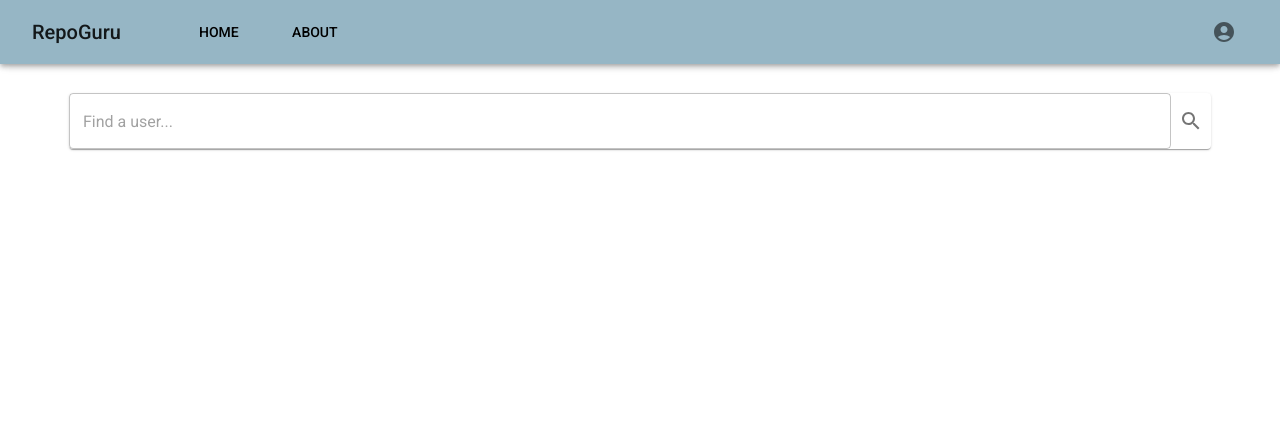
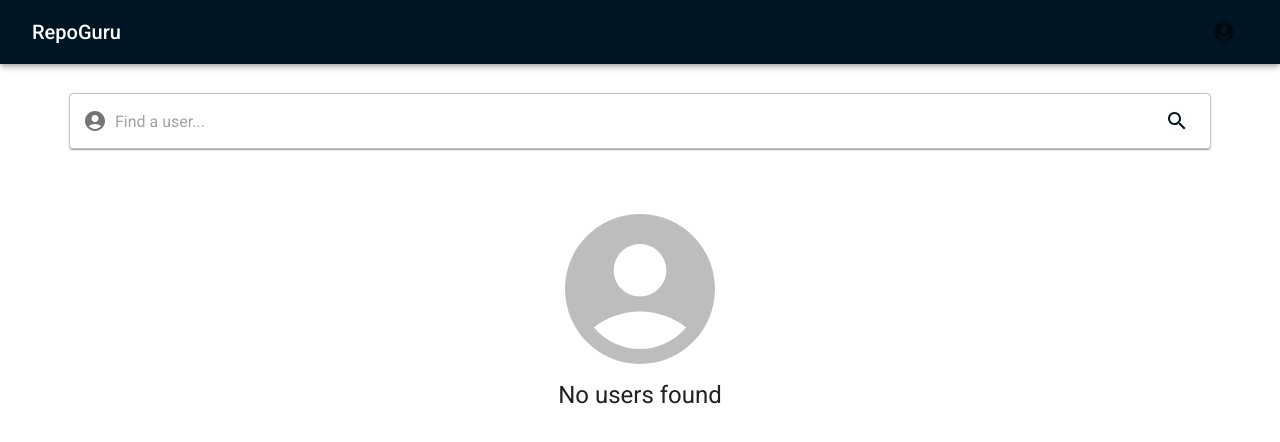
Before and after one commit to joleitner/repoguru, a Next.js app in the folder next-app/: page / in a window 1280 px wide. Shown: the top 442 px of the page. Built offline with nearby package versions, Linux system fonts and the light colour scheme.

Commit message:
design changes

```diff
--- a/next-app/app/components/GitUserCard.tsx
+++ b/next-app/app/components/GitUserCard.tsx
@@ -6,12 +6,14 @@ import Box from "@mui/material/Box";
 import Card from "@mui/material/Card";
 import { GitUser } from "../types";
 import Button from "@mui/material/Button";
-import { CardActions, CardContent } from "@mui/material";
+import Paper from "@mui/material/Paper";
+import CardActionArea from "@mui/material/CardActionArea";
+import CardContent from "@mui/material/CardContent";
 
 export default function GitUserCard({ user }: { user: GitUser }) {
   return (
-    <Link href={`/users/${user.login}`}>
-      <Card>
+    <Card sx={{ width: 300 }}>
+      <CardActionArea href={`/users/${user.login}`}>
         <CardContent
           sx={{
             display: "flex",
@@ -19,15 +21,30 @@ export default function GitUserCard({ user }: { user: GitUser }) {
             alignItems: "center",
           }}
         >
-          <Avatar sx={{ width: 128, height: 128 }} src={user.avatar_url} />
+          <Avatar
+            sx={{ width: 150, height: 150, mt: 3, mb: 2 }}
+            src={user.avatar_url}
+          />
+
           <Typography variant="h5">{user.login}</Typography>
+          <Typography variant="button" color="primary" sx={{ mt: 3, mb: 1 }}>
+            Browse Repositories
+          </Typography>
         </CardContent>
-        <CardActions sx={{ justifyContent: "center" }}>
-          <Button variant="contained" href={user.html_url}>
-            More
-          </Button>
-        </CardActions>
-      </Card>
-    </Link>
+      </CardActionArea>
+      {/* <CardActions
+        sx={{
+          justifyContent: "center",
+          my: 1,
+          // position: "absolute",
+          // bottom: 20,
+          // width: "100%",
+        }}
+      >
+        <Button variant="outlined" size="small" href={user.html_url}>
+          Browse Repos
+        </Button>
+      </CardActions> */}
+    </Card>
   );
 }
--- a/next-app/app/components/GitUserGrid.tsx
+++ b/next-app/app/components/GitUserGrid.tsx
@@ -3,14 +3,43 @@ import Item from "@mui/material/Grid";
 import Container from "@mui/material/Container";
 import GitUserCard from "./GitUserCard";
 import { GitUser } from "../types";
+import AccountCircleIcon from "@mui/icons-material/AccountCircle";
+import { Typography } from "@mui/material";
 
 interface GithubUserGridProps {
   users: GitUser[];
 }
 const GitUserGrid: React.FC<GithubUserGridProps> = ({ users }) => {
+  if (!users) {
+    return <></>;
+  }
+  if (users.length === 0) {
+    return (
+      <Container
+        sx={{
+          mt: "50px",
+          display: "flex",
+          flexDirection: "column",
+          alignItems: "center",
+          justifyContent: "center",
+        }}
+      >
+        <AccountCircleIcon
+          sx={{
+            fontSize: 180,
+            "@media (max-width: 600px)": {
+              fontSize: "120px", // Adjust the size for smaller screens
+            },
+          }}
+          color="disabled"
+        />
+        <Typography variant="h5">No users found</Typography>
+      </Container>
+    );
+  }
   return (
     <Container sx={{ mt: "30px" }}>
-      <Grid container spacing={2}>
+      <Grid container rowSpacing={2}>
         {users.map((user) => (
           // one item for mobile, 2 for tablet, 3 for desktop
           <Item xs={12} sm={6} md={4} key={user.id}>
--- a/next-app/app/components/Navbar.tsx
+++ b/next-app/app/components/Navbar.tsx
@@ -71,11 +71,7 @@ export default function NavBar() {
           </Typography>
           <Box sx={{ display: { xs: "none", sm: "block" } }}>
             {navItems.map((item, i) => (
-              <Button
-                key={item}
-                href={navItemsLinks[i]}
-                sx={{ color: "black", mx: 2 }}
-              >
+              <Button key={item} href={navItemsLinks[i]} sx={{ mx: 2 }}>
                 {item}
               </Button>
             ))}
--- a/next-app/app/components/Searchbar.tsx
+++ b/next-app/app/components/Searchbar.tsx
@@ -3,9 +3,12 @@
 import React from "react";
 import IconButton from "@mui/material/IconButton";
 import SearchIcon from "@mui/icons-material/Search";
+import AccountCircleIcon from "@mui/icons-material/AccountCircle";
+import SourceIcon from "@mui/icons-material/Source";
 import TextField from "@mui/material/TextField";
 import Box from "@mui/material/Box";
 import Paper from "@mui/material/Paper";
+import InputAdornment from "@mui/material/InputAdornment";
 
 interface SearchbarProps {
   searchType: "repository" | "user";
@@ -38,10 +41,21 @@ const Searchbar: React.FC<SearchbarProps> = ({
             setSearchTerm(e.target.value);
           }}
           data-testid="searchbar-field"
+          InputProps={{
+            startAdornment: (
+              <InputAdornment position="start">
+                {searchType === "user" ? <AccountCircleIcon /> : <SourceIcon />}
+              </InputAdornment>
+            ),
+            endAdornment: (
+              <InputAdornment position="end">
+                <IconButton type="submit">
+                  <SearchIcon color="primary" />
+                </IconButton>
+              </InputAdornment>
+            ),
+          }}
         />
-        <IconButton type="submit" data-testid="searchbar-button">
-          <SearchIcon />
-        </IconButton>
       </Box>
     </Paper>
   );
--- a/next-app/app/theme/theme.ts
+++ b/next-app/app/theme/theme.ts
@@ -12,10 +12,10 @@ export const lightTheme = createTheme({
   palette: {
     mode: "light",
     primary: {
-      main: "#96B6C5",
+      main: "#001524",
     },
     secondary: {
-      main: "#ADC4CE",
+      main: "#D6CC99",
     },
     // background: {
     //   default: "#BCA37F",
```
Also changed, not shown: 1 other file (tests, documents, lock files or other folders).
